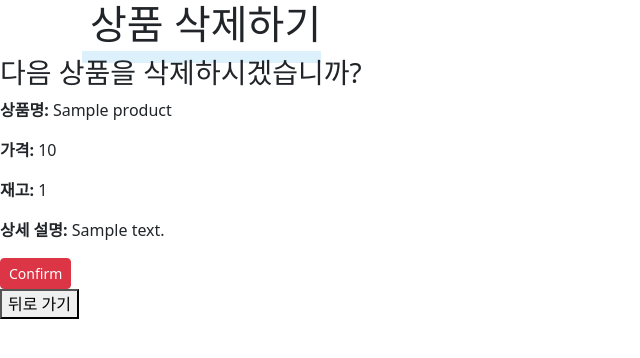
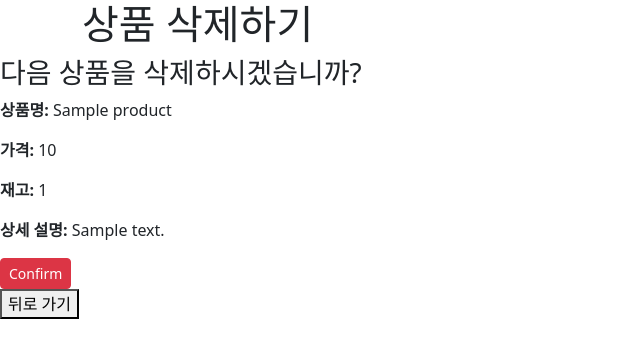
Before and after one commit to kim-taeseong/desk_item_shop, a Django app: page /logistics/del/1/ in a window 1280 px wide. Shown: the top 358 px of the page, without its empty margins (0-640 px from the left). Run offline with Django 5.2, Linux system fonts and the light colour scheme; tables that the repository leaves empty hold one stand-in row (values such as "Sample post"); some libraries are stand-ins or nearby versions.

Commit message:
상품 삭제 부분 심플하게 수정.

```diff
--- a/logistics/templates/logistics/del_product.html
+++ b/logistics/templates/logistics/del_product.html
@@ -4,7 +4,7 @@
 <div class="container">
     <!-- 페이지의 제목을 정의함 -->
     {% with page_title="상품 삭제하기" %}
-    <h1><span style="border-bottom: 12px solid #dcf1fb; padding: 0 0 0 0.2em;">{{ page_title }}</span></h1>
+    <h1>{{ page_title }}</h1>
     {% endwith %}
 </div>
 
```
